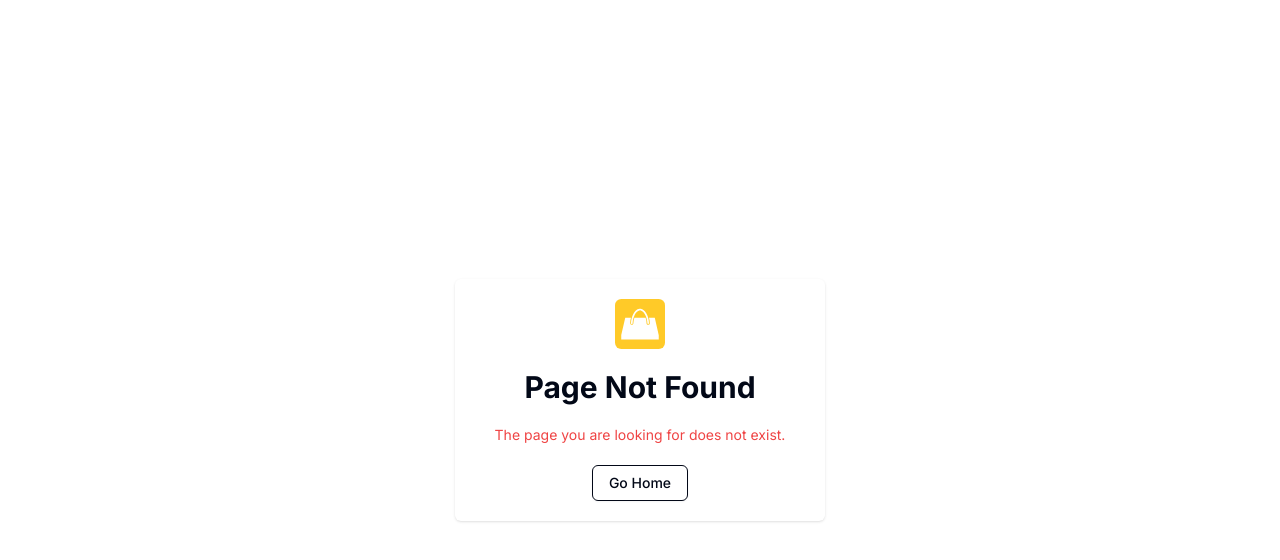
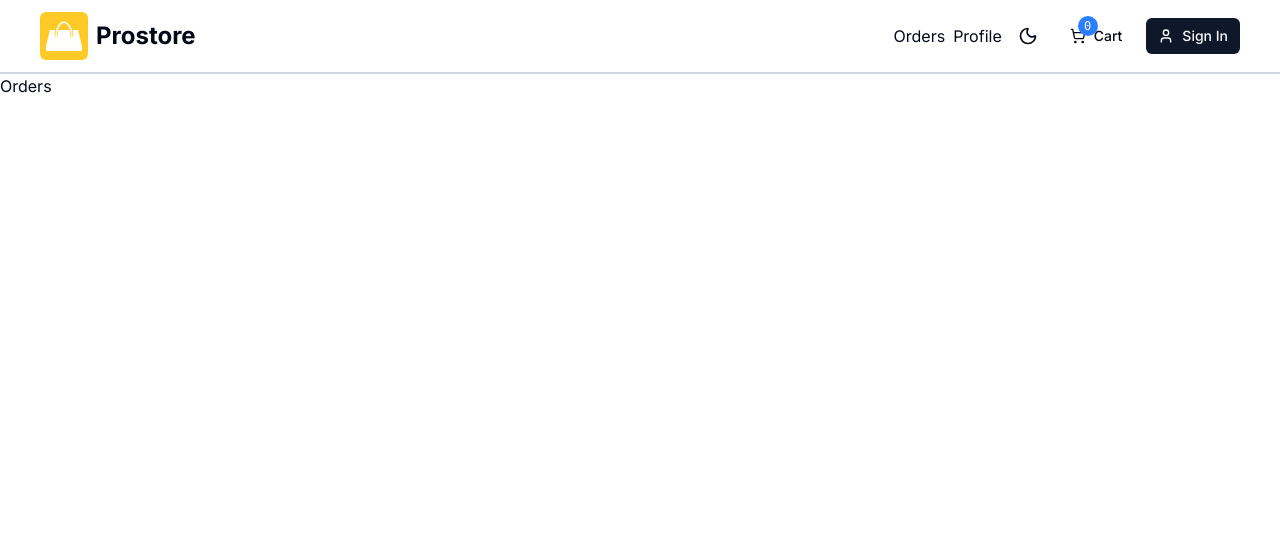
Before and after one commit to chaitu5981/prostore, a Next.js app: page /user/orders in a window 1280 px wide. Before the commit this address had no page. Shown: the top 560 px of the page. Built offline with nearby package versions, Linux system fonts and the light colour scheme; no server answers; the database is empty.

Commit message:
Removed delay in rendering signin btn after siging out

```diff
--- /dev/null
+++ b/app/(root)/user/orders/page.tsx
@@ -0,0 +1,4 @@
+const Orders = () => {
+  return <div>Orders</div>;
+};
+export default Orders;
--- /dev/null
+++ b/app/(root)/user/profile/page.tsx
@@ -0,0 +1,4 @@
+const Profile = () => {
+  return <div>Profile</div>;
+};
+export default Profile;
--- a/components/shared/header/index.tsx
+++ b/components/shared/header/index.tsx
@@ -16,7 +16,11 @@ const Header = () => {
           />
           <span className="h3-bold hidden lg:block">Prostore</span>
         </Link>
-        <Menu />
+        <div className="flex gap-2 items-center">
+          <Link href="/user/orders">Orders</Link>
+          <Link href="/user/profile">Profile</Link>
+          <Menu />
+        </div>
       </div>
     </div>
   );
--- a/components/shared/header/menu.tsx
+++ b/components/shared/header/menu.tsx
@@ -4,7 +4,6 @@ import Link from "next/link";
 import { EllipsisVertical, ShoppingCartIcon, UserIcon } from "lucide-react";
 import { Sheet, SheetHeader, SheetTrigger } from "@/components/ui/sheet";
 import { SheetContent, SheetTitle } from "@/components/ui/sheet";
-import UserButton from "./user-button";
 import { Badge } from "@/components/ui/badge";
 import { getCart } from "@/lib/actions/cart.actions";
 import { getCartQty } from "@/lib/utils";
--- a/components/shared/header/sign-out-button.tsx
+++ b/components/shared/header/sign-out-button.tsx
@@ -2,19 +2,28 @@
 import { Button } from "@/components/ui/button";
 import { signOutUser } from "@/lib/actions/user.actions";
 import { isRedirectError } from "next/dist/client/components/redirect-error";
+import { useRouter } from "next/navigation";
+import { useState, useTransition } from "react";
 import { toast } from "sonner";
 
 const SignOutButton = ({
-  setSigningOut,
+  setShowLoader,
 }: {
-  setSigningOut: (b: boolean) => void;
+  setShowLoader: (b: boolean) => void;
 }) => {
+  const [isPending, startTransition] = useTransition();
+  const [signingOut, setSigningOut] = useState(false);
+
+  const router = useRouter();
   const handleSignOut = async () => {
     try {
       setSigningOut(true);
       await signOutUser();
       toast.success("Signed out successfully");
-      //   router.refresh();
+      startTransition(() => {
+        router.refresh();
+      });
+      setShowLoader(isPending || signingOut);
     } catch (error) {
       console.log(error);
       if (isRedirectError(error)) {
@@ -22,7 +31,6 @@ const SignOutButton = ({
         throw error;
       }
       toast.error("Error in signing out");
-    } finally {
       setSigningOut(false);
     }
   };
--- a/components/shared/header/user-button-client.tsx
+++ b/components/shared/header/user-button-client.tsx
@@ -23,8 +23,8 @@ const UserButtonClient = ({
 }: {
   sessionUser: sessionUser | undefined;
 }) => {
-  const [signingOut, setSigningOut] = useState(false);
-  if (signingOut) return <Loader />;
+  const [showLoader, setShowLoader] = useState(false);
+  if (showLoader) return <Loader />;
   if (!sessionUser)
     return (
       <Button asChild>
@@ -50,7 +50,7 @@ const UserButtonClient = ({
           <p className="text-gray-400 text-sm">{sessionUser?.email}</p>
         </DropdownMenuLabel>
         <DropdownMenuItem className="p-0">
-          <SignOutButton setSigningOut={setSigningOut} />
+          <SignOutButton setShowLoader={setShowLoader} />
         </DropdownMenuItem>
       </DropdownMenuContent>
     </DropdownMenu>
--- a/components/shared/header/user-button-wrapper.tsx
+++ b/components/shared/header/user-button-wrapper.tsx
@@ -1,8 +1,14 @@
 import { Suspense } from "react";
-import UserButton from "./user-button";
 import { Button } from "@/components/ui/button";
 import Link from "next/link";
 import { UserIcon } from "lucide-react";
+import UserButtonClient from "./user-button-client";
+import { auth } from "@/auth";
+
+const UserButton = async () => {
+  const session = await auth();
+  return <UserButtonClient sessionUser={session?.user} />;
+};
 
 const UserButtonWrapper = () => {
   return (
--- a/components/shared/header/user-button.tsx
+++ /dev/null
@@ -1,8 +0,0 @@
-import { auth } from "@/auth";
-import UserButtonClient from "./user-button-client";
-
-const UserButton = async () => {
-  const session = await auth();
-  return <UserButtonClient sessionUser={session?.user} />;
-};
-export default UserButton;
```
